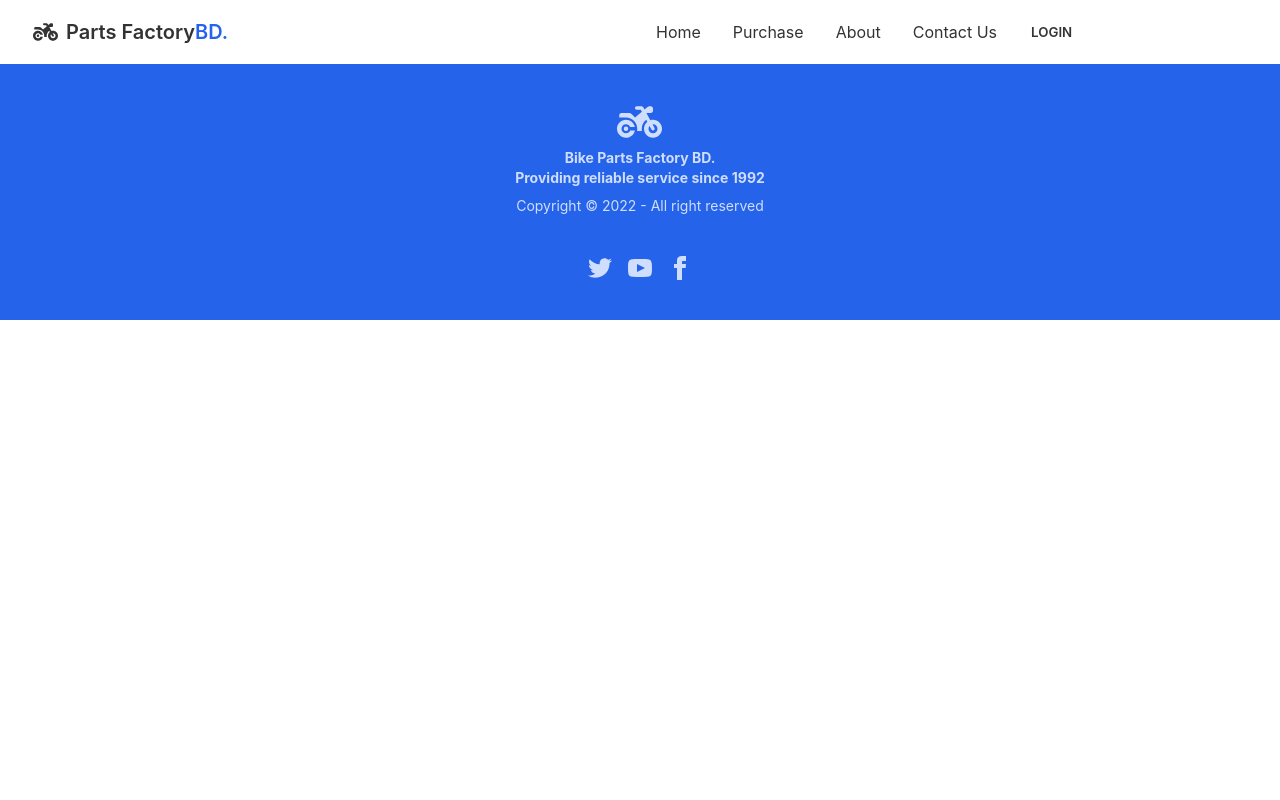
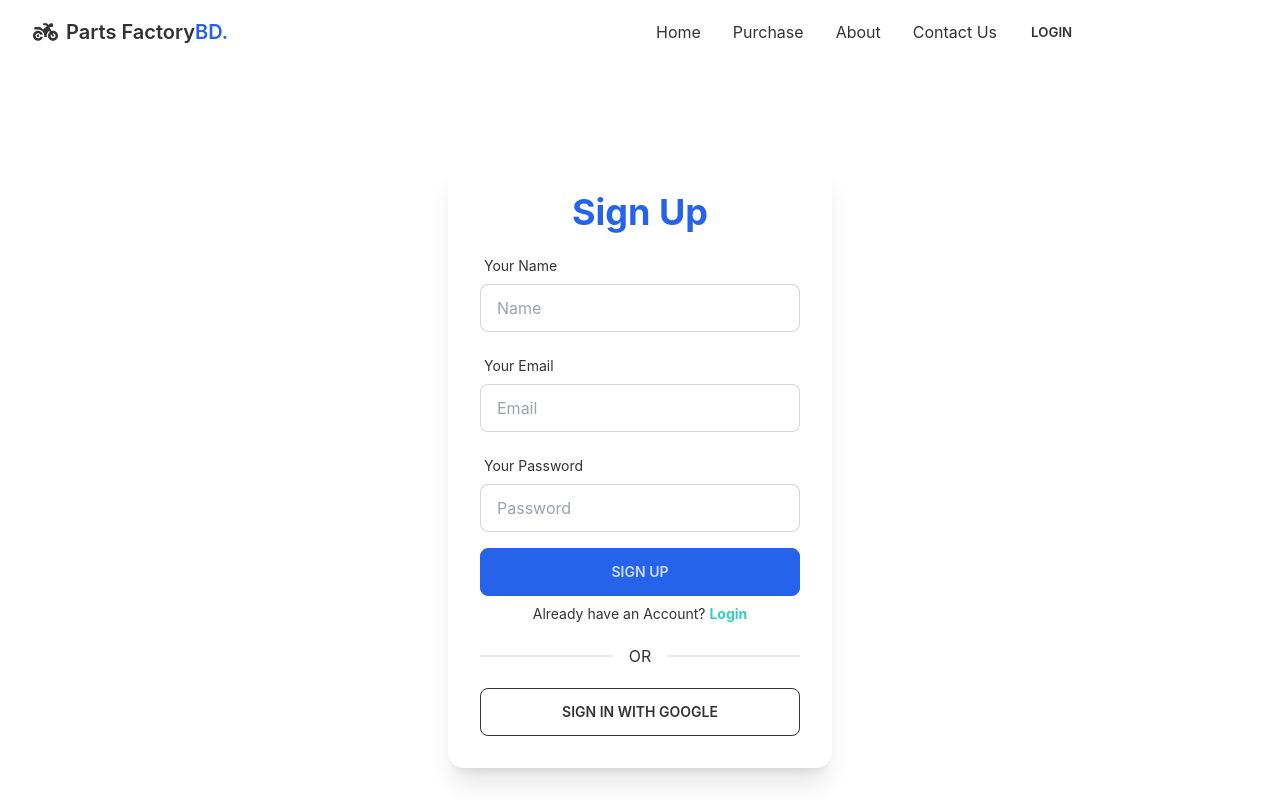
Before and after one commit to IamRidoyRoy/Parts-FactoryBD, a React (Create React App) app: page /signup in a window 1280 px wide. Shown: the top 800 px of the page. Built offline with nearby package versions, Linux system fonts and the light colour scheme; no server answers.

Commit message:
Dashboard Added

```diff
--- a/public/index.html
+++ b/public/index.html
@@ -1,14 +1,12 @@
 <!DOCTYPE html>
 <html lang="en">
+
 <head>
   <meta charset="utf-8" />
   <link rel="icon" href="%PUBLIC_URL%/favicon.ico" />
   <meta name="viewport" content="width=device-width, initial-scale=1" />
   <meta name="theme-color" content="#000000" />
-    <meta
-      name="description"
-      content="Web site created using create-react-app"
-    />
+  <meta name="description" content="Web site created using create-react-app" />
   <link rel="apple-touch-icon" href="%PUBLIC_URL%/logo192.png" />
   <!--
       manifest.json provides metadata used when your web app is installed on a
@@ -24,8 +22,9 @@
       work correctly both with client-side routing and a non-root public URL.
       Learn how to configure a non-root public URL by running `npm run build`.
     -->
-    <title>React App</title>
+  <title>Parts FactoryBD</title>
 </head>
+
 <body>
   <noscript>You need to enable JavaScript to run this app.</noscript>
   <div id="root"></div>
@@ -40,4 +39,5 @@
       To create a production bundle, use `npm run build` or `yarn build`.
     -->
 </body>
+
 </html>
--- a/src/App.js
+++ b/src/App.js
@@ -1,7 +1,12 @@
 import { Route, Routes } from 'react-router-dom';
 import './App.css';
+import AddReview from './components/Pages/Dashboard/AddReview';
+import Dashboard from './components/Pages/Dashboard/Dashboard';
+import MyOrders from './components/Pages/Dashboard/MyOrders';
+import MyProfile from './components/Pages/Dashboard/MyProfile';
 import Home from './components/Pages/Home/Home';
 import Login from './components/Pages/Login/Login';
+import SignUp from './components/Pages/Login/SignUp';
 import Purchase from './components/Pages/Purchase/Purchase';
 import Footer from './components/Pages/Shared/Footer/Footer';
 import Navbar from './components/Pages/Shared/Header/Navbar';
@@ -19,11 +24,21 @@
             <Purchase></Purchase>
           </RequireAuth>
         }></Route>
+        <Route path='/dashboard' element={
+          <RequireAuth>
+            <Dashboard></Dashboard>
+          </RequireAuth>
+        }>
+          <Route index element={<MyOrders></MyOrders>}></Route>
+          <Route path='review' element={<AddReview></AddReview>}></Route>
+          <Route path='myprofile' element={<MyProfile></MyProfile>}></Route>
+        </Route>
         <Route path='/login' element={<Login></Login>}></Route>
+        <Route path='/signup' element={<SignUp></SignUp>}></Route>
 
       </Routes>
       <Footer></Footer>
-    </div>
+    </div >
   );
 }
 
--- /dev/null
+++ b/src/components/Pages/Dashboard/AddReview.js
@@ -0,0 +1,11 @@
+import React from 'react';
+
+const AddReview = () => {
+    return (
+        <div>
+            <h2>Add a review</h2>
+        </div>
+    );
+};
+
+export default AddReview;
--- /dev/null
+++ b/src/components/Pages/Dashboard/Dashboard.js
@@ -0,0 +1,31 @@
+import React from 'react';
+import { Link, Outlet } from 'react-router-dom';
+
+const Dashboard = () => {
+    return (
+        <div>
+            <div class="drawer drawer-mobile">
+                <input id="my-drawer-2" type="checkbox" class="drawer-toggle" />
+                <div class="drawer-content">
+                    {/* <!-- Page content here --> */}
+                    <label for="my-drawer-2" class="btn btn-primary drawer-button lg:hidden flex justify-end">Open drawer</label>
+                    <h2 className='text-2xl text-primary text-center'>My Dashboard</h2>
+                    <Outlet></Outlet>
+
+                </div>
+                <div class="drawer-side">
+                    <label for="my-drawer-2" class="drawer-overlay"></label>
+                    <ul class="menu p-4 overflow-y-auto w-48 bg-base-100 text-base-content">
+                        {/* <!-- Sidebar content here --> */}
+                        <li><Link to='/dashboard' >My Orders</Link></li>
+                        <li><Link to='/dashboard/review'>Add a Review</Link></li>
+                        <li><Link to='/dashboard/myprofile'>My Profile</Link></li>
+                    </ul>
+
+                </div>
+            </div>
+        </div>
+    );
+};
+
+export default Dashboard;
--- /dev/null
+++ b/src/components/Pages/Dashboard/MyOrders.js
@@ -0,0 +1,11 @@
+import React from 'react';
+
+const MyOrders = () => {
+    return (
+        <div>
+
+        </div>
+    );
+};
+
+export default MyOrders;
--- /dev/null
+++ b/src/components/Pages/Dashboard/MyProfile.js
@@ -0,0 +1,11 @@
+import React from 'react';
+
+const MyProfile = () => {
+    return (
+        <div>
+
+        </div>
+    );
+};
+
+export default MyProfile;
--- /dev/null
+++ b/src/components/Pages/Login/SignUp.js
@@ -0,0 +1,131 @@
+// import React from 'react';
+// import { useCreateUserWithEmailAndPassword, useSignInWithGoogle, useUpdateProfile } from 'react-firebase-hooks/auth';
+// import auth from '../../../Firebase.init';
+// import { useForm } from "react-hook-form";
+// import Loading from '../Shared/Loading';
+// import { Link, useLocation, useNavigate } from 'react-router-dom';
+// import useToken from '../../../Hooks/useToken';
+
+import { useCreateUserWithEmailAndPassword, useSignInWithGoogle, useUpdateProfile } from "react-firebase-hooks/auth";
+import { useForm } from "react-hook-form";
+import { Link, useLocation, useNavigate } from "react-router-dom";
+import auth from "../../Firebase.init";
+import Loading from "../Shared/Loading";
+
+const SignUp = () => {
+    const [signInWithGoogle, gUser, gLoading, gError] = useSignInWithGoogle(auth);
+    const { register, formState: { errors }, handleSubmit } = useForm();
+    const [updateProfile, updating, updateError] = useUpdateProfile(auth);
+    const navigate = useNavigate();
+    // Sign Up with Email & Password validation(This validation is done)
+    const [
+        createUserWithEmailAndPassword,
+        user,
+        loading,
+        error,
+    ] = useCreateUserWithEmailAndPassword(auth);
+    const location = useLocation();
+    const from = location.state?.from?.pathname || "/";
+
+    const onSubmit = async data => {
+        await createUserWithEmailAndPassword(data.email, data.password)
+        await updateProfile({ displayName: data.name });
+        console.log(data);
+    };
+
+    if (loading || gLoading || updating) {
+        return <Loading></Loading>
+    }
+    if (user || gUser) {
+        navigate(from, { replace: true });
+    }
+    let signInError;
+    if (error || gError || updateError) {
+        signInError = <p className='text-red-500 text-sm'>{error?.message || gError?.message || updateError?.message}</p>
+    }
+
+    return (
+        <div className="flex justify-center items-center h-screen">
+            <div className="card w-96 bg-base-100 shadow-xl">
+                <div className="card-body">
+                    <h3 className='text-4xl text-primary font-bold text-center mb-2'>Sign Up</h3>
+                    <form onSubmit={handleSubmit(onSubmit)}>
+                        <label className="label">
+                            <span className="label-text">Your Name</span>
+                        </label>
+                        <input
+                            type="name" placeholder="Name" className="input input-bordered w-full max-w-xs"
+                            {...register("name", {
+                                required: {
+                                    value: true,
+                                    message: 'Name is required'
+                                },
+                            })}
+
+                        />
+                        <label className="label">
+                            {errors.name?.type === 'required' && <span className="label-text-alt text-red-500">{errors.name.message}</span>}
+
+                        </label>
+                        <label className="label">
+                            <span className="label-text">Your Email</span>
+                        </label>
+                        <input
+                            type="email" placeholder="Email" className="input input-bordered w-full max-w-xs"
+                            {...register("email", {
+                                required: {
+                                    value: true,
+                                    message: 'Email is required'
+                                },
+
+                                pattern: {
+                                    value: /^\w+@[a-zA-Z_]+?\.[a-zA-Z]{2,3}$/,
+                                    message: 'Provide a valid email'
+                                }
+                            })}
+
+                        />
+                        <label className="label">
+                            {errors.email?.type === 'required' && <span className="label-text-alt text-red-500">{errors.email.message}</span>}
+                            {errors.email?.type === 'pattern' && <span className="label-text-alt text-red-500">{errors.email.message}</span>}
+
+                        </label>
+                        <label className="label">
+                            <span className="label-text">Your Password</span>
+                        </label>
+                        <input
+                            type="password" placeholder="Password" className="input input-bordered w-full max-w-xs"
+                            {...register("password", {
+                                required: {
+                                    value: true,
+                                    message: 'Password is required'
+                                },
+
+                                minLength: {
+                                    value: 6,
+                                    message: 'Must be 6 character or longer'
+                                }
+                            })}
+
+                        />
+                        <label className="label">
+                            {errors.password?.type === 'required' && <span className="label-text-alt text-red-500">{errors.password.message}</span>}
+                            {errors.password?.type === 'minLength' && <span className="label-text-alt text-red-500">{errors.password.message}</span>}
+                        </label>
+
+                        {signInError}
+                        <div className="card-actions justify-center">
+                            <input className=" btn btn-primary  w-full max-w-xs" type="submit" value='Sign Up' />
+                        </div>
+                    </form>
+                    <p className='text-sm text-center'>Already have an Account? <Link className='text-secondary font-bold' to='/login'>Login</Link></p>
+                    <div className="divider">OR</div>
+                    <button onClick={() => signInWithGoogle()} className="btn btn-outline" >Sign in with Google</button>
+
+                </div>
+            </div>
+        </div>
+    );
+};
+
+export default SignUp;
```
Lines whose indentation alone changed are shown as unchanged.
